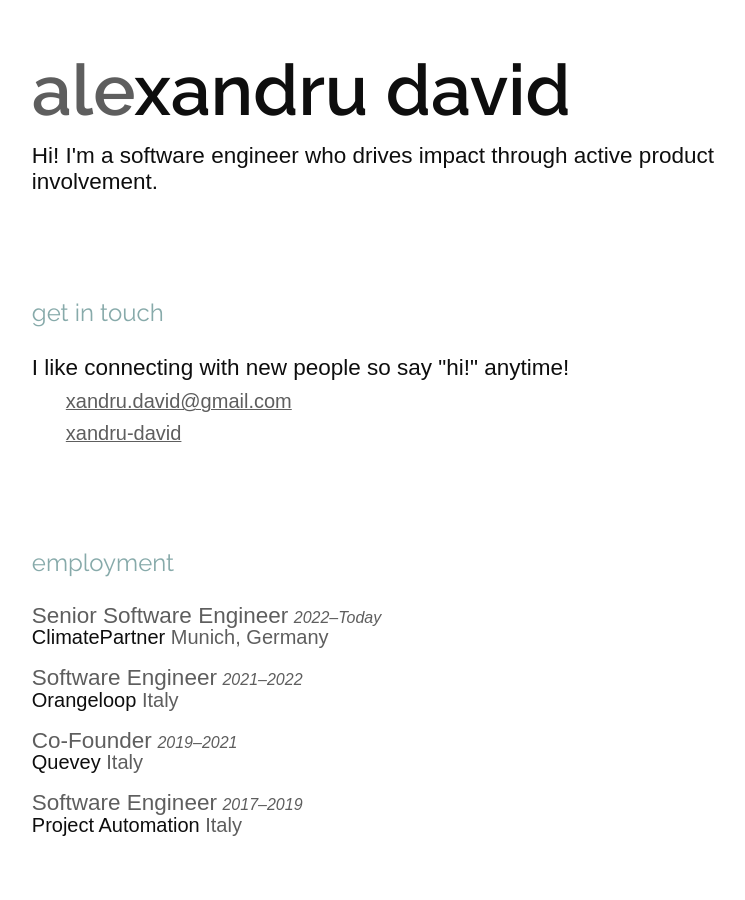
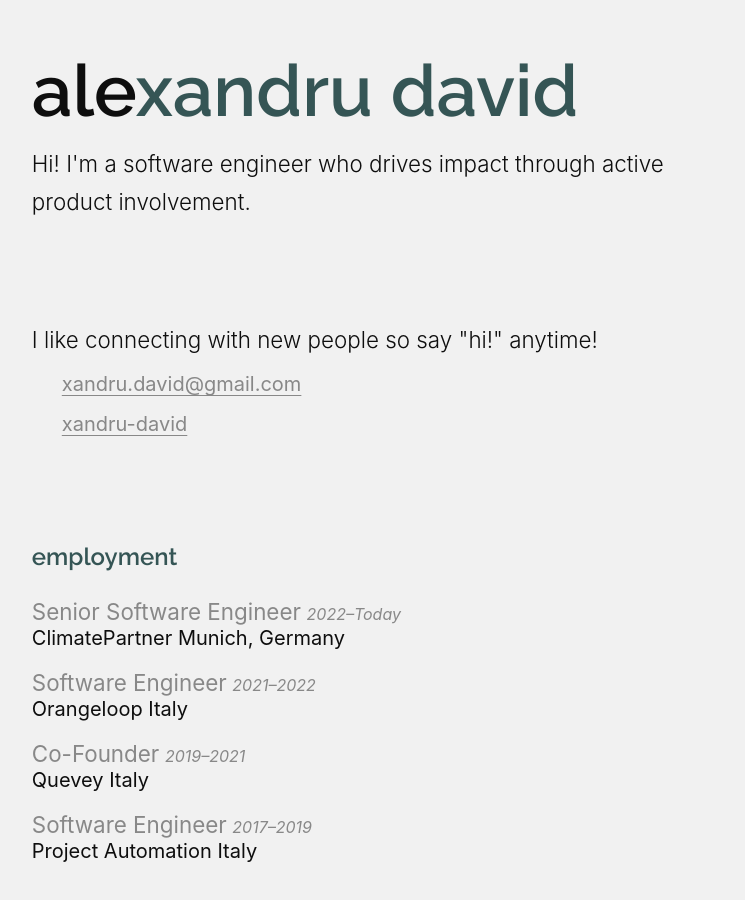
Before and after one commit to XandruDavid/xandrudavid-com, an Eleventy site: page src/index.html in a window 1280 px wide. Shown: the whole page, without its empty margins (45-790 px from the left). Built offline with nearby package versions, Linux system fonts and the light colour scheme; Eleventy itself is replaced by a stand-in of ours; files that its build step writes are made by us from their sources; a web font is replaced by a local one.

Commit message:
feat: improve typography style

```diff
--- a/src/index.html
+++ b/src/index.html
@@ -21,7 +21,6 @@
     </section>
 
     <section class="contact">
-      <h2>Get in touch</h2>
       <p>
         I like connecting with new people so say "hi!" anytime!
       </p>
--- a/src/styles/base.css
+++ b/src/styles/base.css
@@ -1,13 +1,19 @@
+html {
+  scroll-behavior: smooth;
+}
+
 body {
   background-color: var(--color-bg);
-  color: var(--color-text-main);
-  padding: 4% 0 4% 6%;
-  font-size: 20px;
+  color: var(--color-text-base);
+  padding: 4% 6%;
+  font-size: var(--font-size-base);
   font-family: var(--body-font);
+  line-height: 1.5;
   -webkit-font-smoothing: antialiased;
+  -moz-osx-font-smoothing: grayscale;
 }
 
-@media (width <= 820px) {
+@media (width <= var(--breakpoint-mobile)) {
   body {
     padding: 6% 4%;
     font-size: 18px;
@@ -15,9 +21,9 @@ body {
 }
 
 h1 {
-  line-height: 1.1em;
-  font-size: 3.55em;
-  font-family: "Raleway", sans-serif;
+  line-height: 1.1;
+  font-size: clamp(2.5rem, 8vw + 1rem, 4.5rem);
+  font-family: var(--heading-font);
   font-optical-sizing: auto;
   font-weight: 600;
   font-style: normal;
@@ -25,12 +31,12 @@ h1 {
 }
 
 h2 {
-  line-height: 1.5em;
+  line-height: 1.5;
   margin-bottom: 1em;
-  color: var(--color-text-secondary);
-  font-size: 1.2em;
-  font-weight: 400;
-  font-family: "Raleway", sans-serif;
+  color: var(--color-text-accent);
+  font-size: 1.5rem;
+  font-weight: 600;
+  font-family: var(--heading-font);
   text-transform: lowercase;
 }
 
@@ -41,20 +47,36 @@ section {
 
 section p {
   font-size: var(--font-size-medium);
-  line-height: 1.15em;
-  font-weight: lighter;
-  color: var(--color-text-primary);
+  line-height: 1.7;
+  font-weight: 300;
+  color: var(--color-text-base);
 }
 
 a {
-  color: var(--color-text-main);
+  color: var(--color-text-muted);
   text-decoration-thickness: 0.05em;
+  text-underline-offset: 0.2em;
+  transition: color 0.2s ease;
 }
 
 a:hover {
-  color: var(--color-text-primary);
+  color: var(--color-text-base);
+}
+
+a:focus {
+  outline: 2px solid var(--color-text-base);
+  outline-offset: 2px;
+}
+
+a:focus:not(:focus-visible) {
+  outline: none;
+}
+
+a:focus-visible {
+  outline: 2px solid var(--color-text-base);
+  outline-offset: 2px;
 }
 
 .primary {
-  color: var(--color-text-primary);
+  color: var(--color-text-base);
 }
--- a/src/styles/components.css
+++ b/src/styles/components.css
@@ -5,7 +5,7 @@
 }
 
 .intro .name {
-  color: var(--color-text-primary);
+  color: var(--color-text-accent);
 }
 
 /* Contact Section */
@@ -20,9 +20,9 @@
   vertical-align: middle;
   width: 1em;
   height: 1em;
-  background-color: var(--color-text-primary);
+  background-color: var(--color-text-base);
   mask-size: 1em;
-  margin-right: 0.7em;
+  margin-right: 0.5em;
 }
 
 .i-mail::before {
@@ -35,19 +35,21 @@
 
 /* Employment Section */
 
+.employment {
+  line-height: 1.2;
+}
+
 .employment li {
   margin-bottom: 1em;
 }
 
 .employment .role {
   font-size: var(--font-size-medium);
+  color: var(--color-text-muted);
 }
 
 .employment .period {
   font-size: 0.8em;
   font-style: italic;
+  color: var(--color-text-muted);
 }
-
-.employment .employer {
-  color: var(--color-text-primary);
-}
--- a/src/styles/fonts.css
+++ b/src/styles/fonts.css
@@ -1,25 +1,34 @@
 @import url('https://fonts.googleapis.com/css2?family=Raleway:ital,wght@0,100..900;1,100..900&display=swap');
 
+/* HKGrotesk Font Family */
 @font-face {
   font-family: HKGrotesk;
-  font-weight: 100;
+  font-weight: 300;
+  font-style: normal;
+  font-display: swap;
   src: url(HKGrotesk-Light.woff2) format("woff2");
 }
 
 @font-face {
   font-family: HKGrotesk;
   font-weight: 400;
+  font-style: normal;
+  font-display: swap;
   src: url(HKGrotesk-Regular.woff2) format("woff2");
 }
 
 @font-face {
   font-family: HKGrotesk;
   font-weight: 600;
+  font-style: normal;
+  font-display: swap;
   src: url(HKGrotesk-Medium.woff2) format("woff2");
 }
 
 @font-face {
   font-family: HKGrotesk;
-  font-weight: 800;
+  font-weight: 700;
+  font-style: normal;
+  font-display: swap;
   src: url(HKGrotesk-Bold.woff2) format("woff2");
 }
--- a/src/styles/variables.css
+++ b/src/styles/variables.css
@@ -1,18 +1,22 @@
 :root {
-  --color-bg: white;
-  --color-text-primary: #0e0e0e;
-  --color-text-secondary: #87AAAA;
-  --color-text-main: #5e5e5e;
+  --color-bg: #f1f1f1;
+  --color-text-base: #0e0e0e;
+  --color-text-muted: #888888;
+  --color-text-accent: #355555;
 
-  --font-size-medium: 1.125em;
-  --body-font: "HKGrotesk", sans-serif;
+  --font-size-base: 20px;
+  --font-size-medium: 1.4rem;
+  --body-font: "HKGrotesk", -apple-system, BlinkMacSystemFont, "Segoe UI", Roboto, "Helvetica Neue", Arial, sans-serif;
+  --heading-font: "Raleway", -apple-system, BlinkMacSystemFont, "Segoe UI", Roboto, "Helvetica Neue", Arial, sans-serif;
+
+  --breakpoint-mobile: 820px;
 }
 
 @media (prefers-color-scheme: dark) {
   :root {
     --color-bg: #0e0e0e;
-    --color-text-primary: white;
-    --color-text-secondary: #87AAAA;
-    --color-text-main: #a0a0a0;
+    --color-text-base: white;
+    --color-text-muted: #a0a0a0;
+    --color-text-accent: #87AAAA;
   }
 }
```
